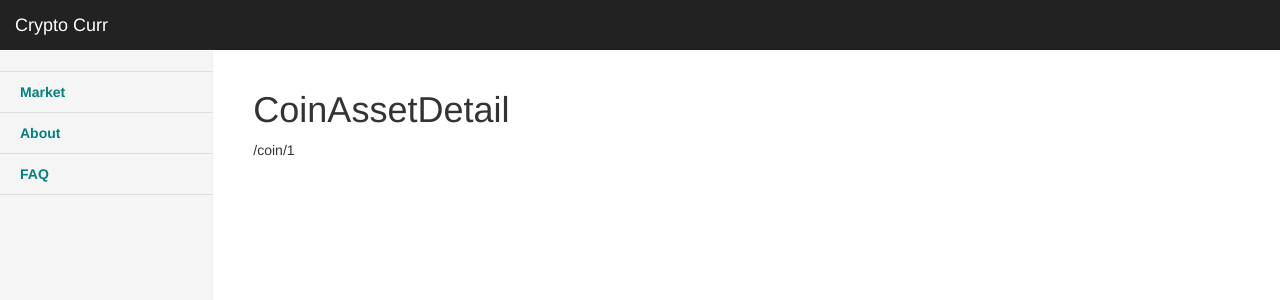
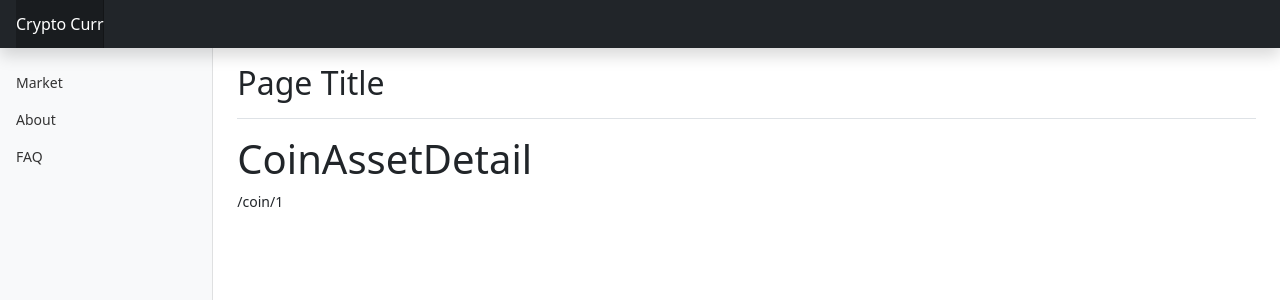
Before and after one commit to safakadir/react-sample-crypto-curr-app, a React (Create React App) app: page /coin/1 in a window 1280 px wide. Shown: the top 300 px of the page. Built offline with nearby package versions, Linux system fonts and the light colour scheme.

Commit message:
migration to bootstrap 5

```diff
--- a/public/index.html
+++ b/public/index.html
@@ -27,6 +27,8 @@
       work correctly both with client-side routing and a non-root public URL.
       Learn how to configure a non-root public URL by running `npm run build`.
     -->
+    <link href="https://cdn.jsdelivr.net/npm/bootstrap@5.0.0-beta3/dist/css/bootstrap.min.css" rel="stylesheet"
+      integrity="sha384-eOJMYsd53ii+scO/bJGFsiCZc+5NDVN2yr8+0RDqr0Ql0h+rP48ckxlpbzKgwra6" crossorigin="anonymous">
 
     <title>Crypto Curr</title>
   </head>
--- a/src/App.js
+++ b/src/App.js
@@ -15,18 +15,21 @@ axios.defaults.baseURL = constants.baseURL
 function App() {
   return (
     <Router>
+      <Header />
       <div className="container-fluid">
         <div className="row">
-          <Header />
           <Sidebar />
-          <div className="col-xs-12 col-sm-9 col-sm-offset-3 col-md-10 col-md-offset-2 main">
+          <main className="col-md-9 ms-sm-auto col-lg-10 px-md-4">
+            <div className="d-flex justify-content-between flex-wrap flex-md-nowrap align-items-center pt-3 pb-2 mb-3 border-bottom">
+              <h2>Page Title</h2>
+            </div>
             <Switch>
               <Route path="/" exact component={CoinAssetList} />
               <Route path="/coin/:id" component={CoinAssetDetail} />
               <Route path="/about" component={About} />
               <Route path="/faq" component={FAQ} />
             </Switch>
-          </div>
+          </main>
         </div>
       </div>
     </Router>
--- a/src/components/CoinAssetList.js
+++ b/src/components/CoinAssetList.js
@@ -45,9 +45,9 @@ const CoinAssetList = () => {
     return (
         <div style={{maxWidth:750, margin: 'auto', width: '50% !important'}}>
             <SearchInput onSearch={handleSearch} />
-            <Table items={coinAssets} columns={TABLE_COLUMNS} onRowClick={handleCoinClick} loading={true} />
-            <div className="text-center">
-                <button type="button" className="btn btn-primary" onClick={handleLoadMore}>Load More</button>
+            <Table items={coinAssets} columns={TABLE_COLUMNS} onRowClick={handleCoinClick} loading={loading} />
+            <div className="text-center mt-2">
+                <button type="button" className="btn btn-outline-primary" onClick={handleLoadMore}>Load More</button>
             </div>
         </div>
     );
--- a/src/components/Header.js
+++ b/src/components/Header.js
@@ -2,13 +2,9 @@ import { Link } from 'react-router-dom'
 
 const Header = () => {
     return (
-        <nav className="navbar navbar-inverse navbar-fixed-top">
-            <div className="container-fluid">
-                <div className="navbar-header">
-                    <Link className="navbar-brand" to="/">Crypto Curr</Link>
-                </div>
-            </div>
-        </nav>
+        <header className="navbar navbar-dark sticky-top bg-dark flex-md-nowrap p-0 shadow">
+            <Link className="navbar-brand" to="/">Crypto Curr</Link>
+        </header>
     )
 }
 
--- a/src/components/Sidebar.js
+++ b/src/components/Sidebar.js
@@ -3,13 +3,19 @@ import { Link } from 'react-router-dom'
 
 const Sidebar = () => {
     return (
-        <div className="col-xs-12 col-sm-3 col-md-2 sidebar">
-            <ul className="nav nav-sidebar">
-                {menu.map(item => (
-                    <li key={item.path}><Link to={item.path}>{item.text}</Link></li>
-                ))}
-            </ul>
-        </div>
+        <nav class="col-md-3 col-lg-2 d-md-block bg-light sidebar collapse">
+            <div class="position-sticky pt-3">
+                <ul className="nav flex-column">
+                    {menu.map(item => (
+                        <li key={item.path} className="nav-item">
+                            <Link to={item.path} className="nav-link">
+                                {item.text}
+                            </Link>
+                        </li>
+                    ))}
+                </ul>
+            </div>
+        </nav>
     )
 }
 
--- a/src/components/fundamental/ProgressBar.css
+++ b/src/components/fundamental/ProgressBar.css
@@ -1,6 +1,7 @@
 .pb-container {
   position: relative;
   margin-top: -15px;
+  height: 5px;
 }
 
 .slider{
--- a/src/components/fundamental/SearchInput.js
+++ b/src/components/fundamental/SearchInput.js
@@ -30,7 +30,7 @@ const SearchInput = ({ onSearch }) => {
             value={search}
             onChange={handleChange}
             onKeyDown={handleKey} />
-        <p className={'input-hint' + (!dirty ? ' invisible' : '')} >Press Enter to Search</p>
+        <p className={'input-hint mb-0' + (!dirty ? ' invisible' : '')} >Press Enter to Search</p>
       </form>
     );
 }
--- a/src/index.css
+++ b/src/index.css
@@ -1,111 +1,103 @@
-/*
- * Base structure
- */
-
-/* Move down content because we have a fixed navbar that is 50px tall */
 body {
-  padding-top: 50px;
+  font-size: .875rem;
 }
 
-
-/*
-  * Global add-ons
-  */
-
-.sub-header {
-  padding-bottom: 10px;
-  border-bottom: 1px solid #eee;
-}
-
-/*
-  * Top navigation
-  * Hide default border to remove 1px line.
-  */
-.navbar-fixed-top {
-  border: 0;
+.feather {
+  width: 16px;
+  height: 16px;
+  vertical-align: text-bottom;
 }
 
 /*
  * Sidebar
  */
 
-/* Hide for mobile, show later */
-.sidebar {
-  background-color: #f5f5f5;
-  text-align: center;
-}
-@media (min-width: 768px) {
 .sidebar {
   position: fixed;
-    top: 51px;
+  top: 0;
+  /* rtl:raw:
+  right: 0;
+  */
   bottom: 0;
+  /* rtl:remove */
   left: 0;
-    z-index: 1000;
-    padding: 20px;
-    overflow-x: hidden;
-    overflow-y: auto; /* Scrollable contents if viewport is shorter than content. */
-    border-right: 1px solid #eee;
-    border-bottom: none;
-    text-align: left;
+  z-index: 100; /* Behind the navbar */
+  padding: 48px 0 0; /* Height of navbar */
+  box-shadow: inset -1px 0 0 rgba(0, 0, 0, .1);
+}
+
+@media (max-width: 767.98px) {
+  .sidebar {
+    top: 5rem;
   }
 }
 
-/* Sidebar navigation */
-.nav-sidebar {
-  border-bottom: 1px solid #ddd;
-  margin-right: -21px; /* 20px padding + 1px border */
-  margin-left: -20px;
-}
-.nav-sidebar > li > a {
-  color: teal;
-  font-weight: bold;
-  padding-right: 20px;
-  padding-left: 20px;
-  border-top: 1px solid #ddd;
-}
-.nav-sidebar > .active > a,
-.nav-sidebar > .active > a:hover,
-.nav-sidebar > .active > a:focus {
-  color: #fff;
-  background-color: #428bca;
+.sidebar-sticky {
+  position: relative;
+  top: 0;
+  height: calc(100vh - 48px);
+  padding-top: .5rem;
+  overflow-x: hidden;
+  overflow-y: auto; /* Scrollable contents if viewport is shorter than content. */
 }
 
+.sidebar .nav-link {
+  font-weight: 500;
+  color: #333;
+}
+
+.sidebar .nav-link .feather {
+  margin-right: 4px;
+  color: #727272;
+}
+
+.sidebar .nav-link.active {
+  color: #007bff;
+}
+
+.sidebar .nav-link:hover .feather,
+.sidebar .nav-link.active .feather {
+  color: inherit;
+}
+
+.sidebar-heading {
+  font-size: .75rem;
+  text-transform: uppercase;
+}
 
 /*
-  * Main content
+ * Navbar
  */
 
-.main {
-  padding: 20px;
-}
-@media (min-width: 768px) {
-  .main {
-    padding-right: 40px;
-    padding-left: 40px;
-  }
-}
-.main .page-header {
-  margin-top: 0;
+.navbar-brand {
+  padding-top: .75rem;
+  padding-bottom: .75rem;
+  font-size: 1rem;
+  margin-left: 1rem;
+  background-color: rgba(0, 0, 0, .25);
+  box-shadow: inset -1px 0 0 rgba(0, 0, 0, .25);
 }
 
+.navbar .navbar-toggler {
+  top: .25rem;
+  right: 1rem;
+}
 
-/*
-  * Placeholder dashboard ideas
-  */
+.navbar .form-control {
+  padding: .75rem 1rem;
+  border-width: 0;
+  border-radius: 0;
+}
 
-.placeholders {
-  margin-bottom: 30px;
-  text-align: center;
+.form-control-dark {
+  color: #fff;
+  background-color: rgba(255, 255, 255, .1);
+  border-color: rgba(255, 255, 255, .1);
 }
-.placeholders h4 {
-  margin-bottom: 0;
-}
-.placeholder {
-  margin-bottom: 20px;
-}
-.placeholder img {
-  display: inline-block;
-  border-radius: 50%;
+
+.form-control-dark:focus {
+  border-color: transparent;
+  box-shadow: 0 0 0 3px rgba(255, 255, 255, .25);
 }
 
 /*
--- a/src/index.js
+++ b/src/index.js
@@ -1,6 +1,7 @@
 import React from 'react';
 import ReactDOM from 'react-dom';
-import 'bootstrap/dist/css/bootstrap.min.css';
+//import 'bootstrap/dist/css/bootstrap.min.css';
+
 import './index.css';
 import App from './App';
 import reportWebVitals from './reportWebVitals';
```
Lines whose indentation alone changed are shown as unchanged.
